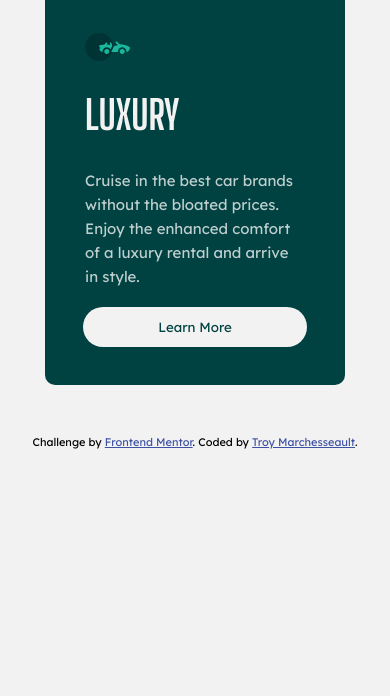
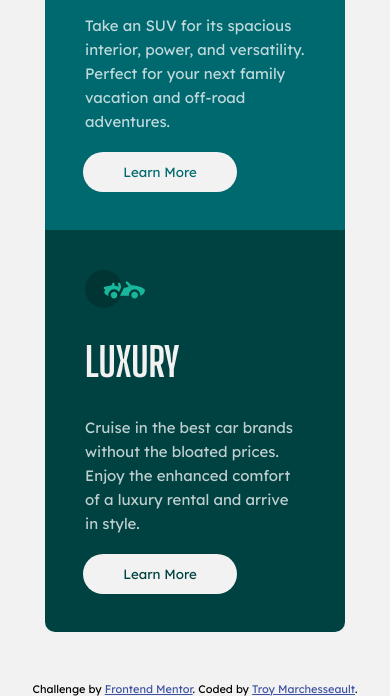
Before and after one commit to TMarche/fm-3-column-preview-card-component, a website: page index.html in a window 390 px wide. Shown: the part 613-1309 px from the top of the page. Before the commit the page ends 1062 px from the top, so only its background shows below. Drawn offline with Linux system fonts and the light colour scheme.

Commit message:
Add accurate styling for phone view

```diff
--- a/css/styles.css
+++ b/css/styles.css
@@ -68,6 +68,10 @@ body {
         flex-direction: column;
         /* max-width: 300px; */
     }
+
+    .content-container {
+        height: auto;
+    }
 }
 
 /* Buttons */
@@ -76,6 +80,7 @@ body {
     outline: none;
     border: none;
     border-radius: 10rem;
+    width: 15rem;
     padding: 1rem 2.5rem;
     box-shadow: var(--clr-very-light-gray) 0 0 0 .2rem;
     display: inline-block;
@@ -105,15 +110,8 @@ body {
 img {
     display: block;
     max-width: 100%;
-    width: 80px;
+    width: 60px;
 }
-
-@media (max-width: 600px) {
-    img {
-        width: 45px;
-    }
-}
-
 
 /* Typography */
 body {
@@ -138,17 +136,9 @@ body {
 /* Sections */
 .flex-item {
     padding: 4rem;
-    position: relative;
     max-width: 300px;
     display: flex;
     flex-direction: column;
-}
-
-@media (max-width: 600px) {
-    /* .flex-item {
-        height: 300px;
-    } */
-
 }
 
 /* Sedans Section */
```
